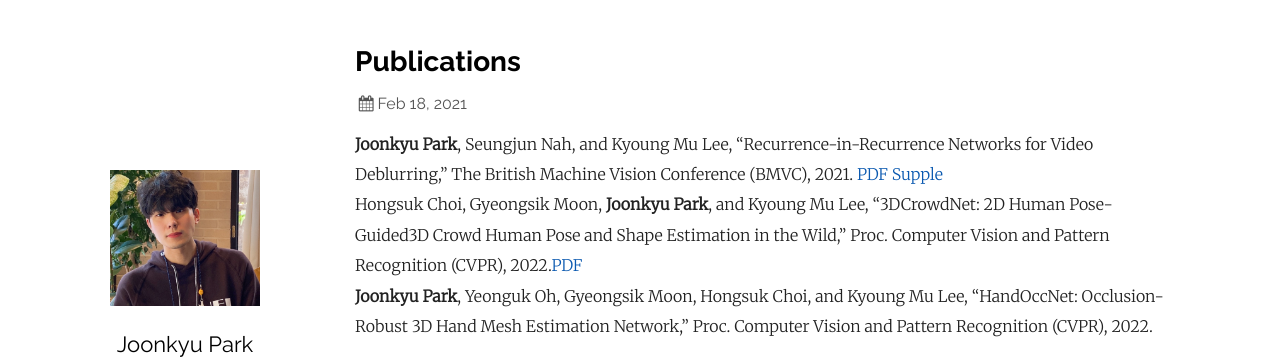
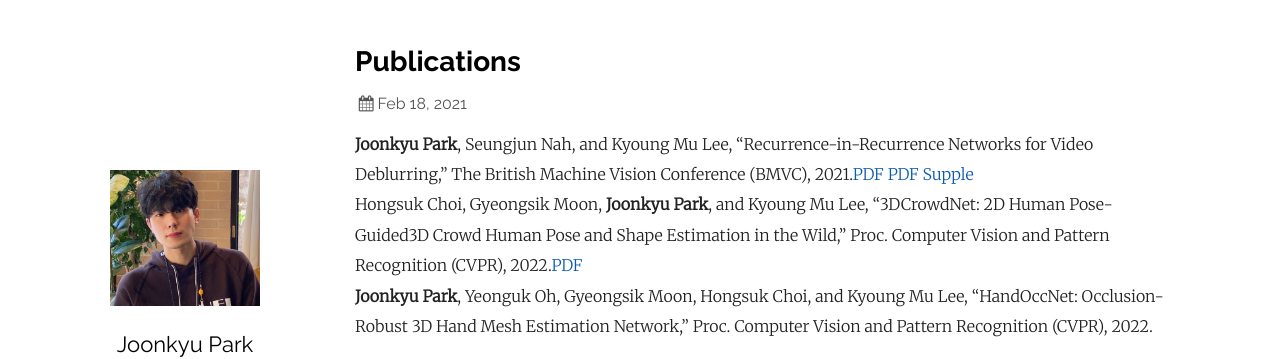
Before and after one commit to jkpark0825/jkpark0825_2.github.io, a Jekyll site: the page built from _posts/2021-10-18-welcome-to-jekyll.markdown, in a window 1280 px wide. Shown: the top 359 px of the page. Built offline with Jekyll 4.4.1, drawn with Linux system fonts in a browser that asks for light colours.

Commit message:
Update 2021-10-18-welcome-to-jekyll.markdown

```diff
--- a/_posts/2021-10-18-welcome-to-jekyll.markdown
+++ b/_posts/2021-10-18-welcome-to-jekyll.markdown
@@ -3,7 +3,7 @@ layout: post
 title:  "Publications"
 date:   2021-02-18 14:59:54 +0900
 ---
-<strong>Joonkyu Park</strong>, Seungjun Nah, and Kyoung Mu Lee, “Recurrence-in-Recurrence Networks for Video Deblurring,” The British Machine Vision Conference (BMVC), 2021. [PDF]({{https://github.com/jkpark0825/jkpark0825.github.io}}/papers/bmvc2021/0149.pdf) [Supple]({{https://github.com/jkpark0825/jkpark0825.github.io}}/papers/bmvc2021/0149supp.zip)\\
+<strong>Joonkyu Park</strong>, Seungjun Nah, and Kyoung Mu Lee, “Recurrence-in-Recurrence Networks for Video Deblurring,” The British Machine Vision Conference (BMVC), 2021.[PDF]({{https://www.bmvc2021-virtualconference.com/assets/papers/0149.pdf}}) [PDF]({{https://github.com/jkpark0825/jkpark0825.github.io}}/papers/bmvc2021/0149.pdf) [Supple]({{https://github.com/jkpark0825/jkpark0825.github.io}}/papers/bmvc2021/0149supp.zip)\\
 Hongsuk Choi, Gyeongsik Moon, <strong>Joonkyu Park</strong>, and Kyoung Mu Lee, "3DCrowdNet: 2D Human Pose-Guided3D Crowd Human Pose and Shape Estimation in the Wild," Proc. Computer Vision and Pattern Recognition (CVPR), 2022.[PDF]({{https://github.com/jkpark0825/jkpark0825.github.io}}/papers/arxiv/crowdperson.pdf)\\
 <strong>Joonkyu Park</strong>, Yeonguk Oh, Gyeongsik Moon, Hongsuk Choi, and Kyoung Mu Lee, “HandOccNet: Occlusion-Robust 3D Hand Mesh Estimation Network,” Proc. Computer Vision and Pattern Recognition (CVPR), 2022.
 
```
